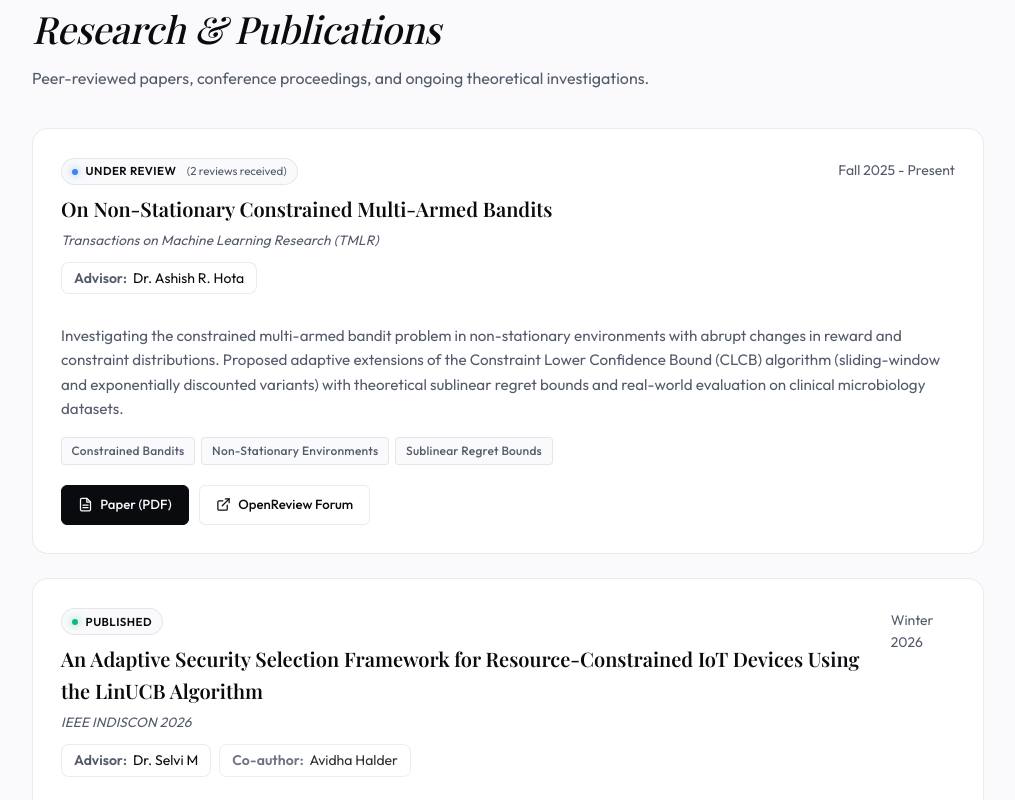
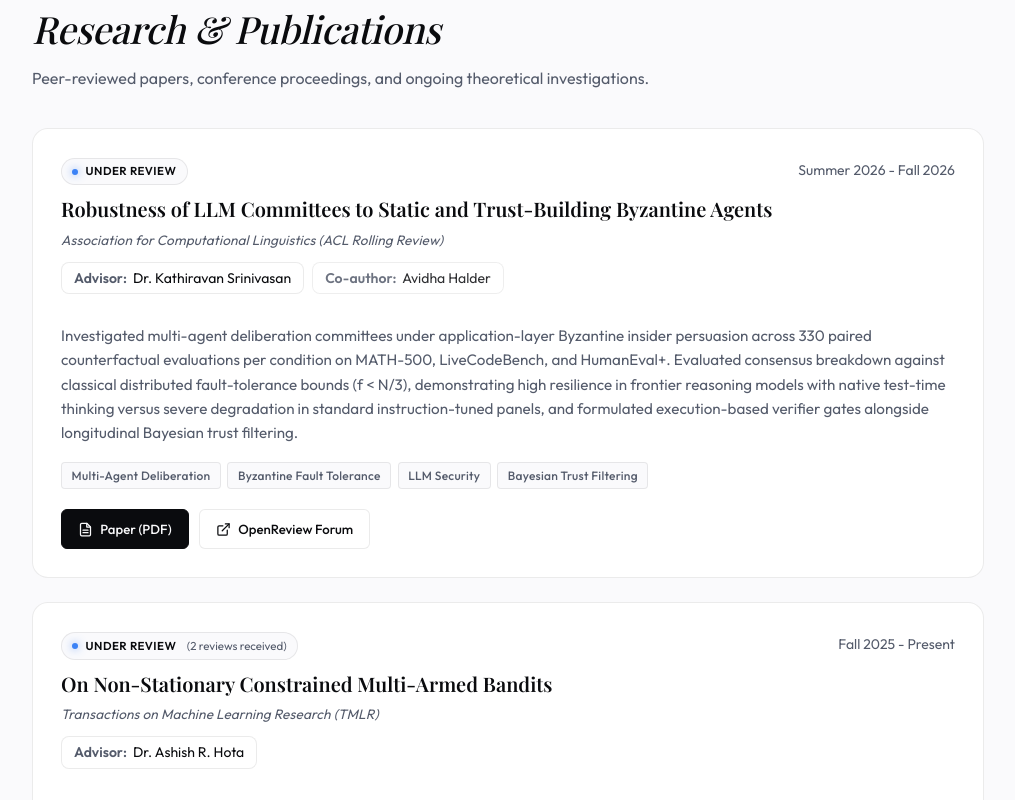
Before and after one commit to Xanviere/PersonalWebsite, a React (Vite) app: page / in a window 1280 px wide. Shown: the part 1340-2140 px from the top of the page, without its empty margins (132-1147 px from the left). Built offline with nearby package versions, Linux system fonts and the light colour scheme; a web font is replaced by a local one.

Commit message:
Add ACL Rolling Review submission on LLM Committee Byzantine Robustness to research papers

```diff
--- a/src/data.js
+++ b/src/data.js
@@ -12,15 +12,21 @@ export const personalInfo = {
 
 export const highlights = [
   {
-    badge: "Published",
-    venue: "IEEE INDISCON 2026",
-    title: "Adaptive Security Selection in IoT using LinUCB",
+    badge: "Under Review",
+    venue: "ACL ARR",
+    title: "Robustness of LLM Committees to Byzantine Agents",
     link: "#research"
   },
   {
     badge: "Under Review",
     venue: "TMLR",
     title: "Non-Stationary Constrained Bandits",
+    link: "#research"
+  },
+  {
+    badge: "Published",
+    venue: "IEEE INDISCON 2026",
+    title: "Adaptive Security Selection in IoT using LinUCB",
     link: "#research"
   }
 ];
@@ -39,6 +45,22 @@ export const education = [
 export const research = [
   {
     id: 1,
+    topic: "Robustness of LLM Committees to Static and Trust-Building Byzantine Agents",
+    duration: "Summer 2026 - Fall 2026",
+    pi: "Dr. Kathiravan Srinivasan",
+    coauthors: "Avidha Halder",
+    description: "Investigated multi-agent deliberation committees under application-layer Byzantine insider persuasion across 330 paired counterfactual evaluations per condition on MATH-500, LiveCodeBench, and HumanEval+. Evaluated consensus breakdown against classical distributed fault-tolerance bounds (f < N/3), demonstrating high resilience in frontier reasoning models with native test-time thinking versus severe degradation in standard instruction-tuned panels, and formulated execution-based verifier gates alongside longitudinal Bayesian trust filtering.",
+    status: "Under Review",
+    venue: "Association for Computational Linguistics (ACL Rolling Review)",
+    tags: ["Multi-Agent Deliberation", "Byzantine Fault Tolerance", "LLM Security", "Bayesian Trust Filtering"],
+    link: "https://openreview.net/pdf?id=XsK6jGpir0",
+    links: [
+      { label: "Paper (PDF)", url: "https://openreview.net/pdf?id=XsK6jGpir0", type: "pdf" },
+      { label: "OpenReview Forum", url: "https://openreview.net/forum?id=XsK6jGpir0", type: "external" }
+    ]
+  },
+  {
+    id: 2,
     topic: "On Non-Stationary Constrained Multi-Armed Bandits",
     duration: "Fall 2025 - Present",
     pi: "Dr. Ashish R. Hota",
@@ -54,7 +76,7 @@ export const research = [
     ]
   },
   {
-    id: 2,
+    id: 3,
     topic: "An Adaptive Security Selection Framework for Resource-Constrained IoT Devices Using the LinUCB Algorithm",
     duration: "Winter 2026",
     pi: "Dr. Selvi M",
```
